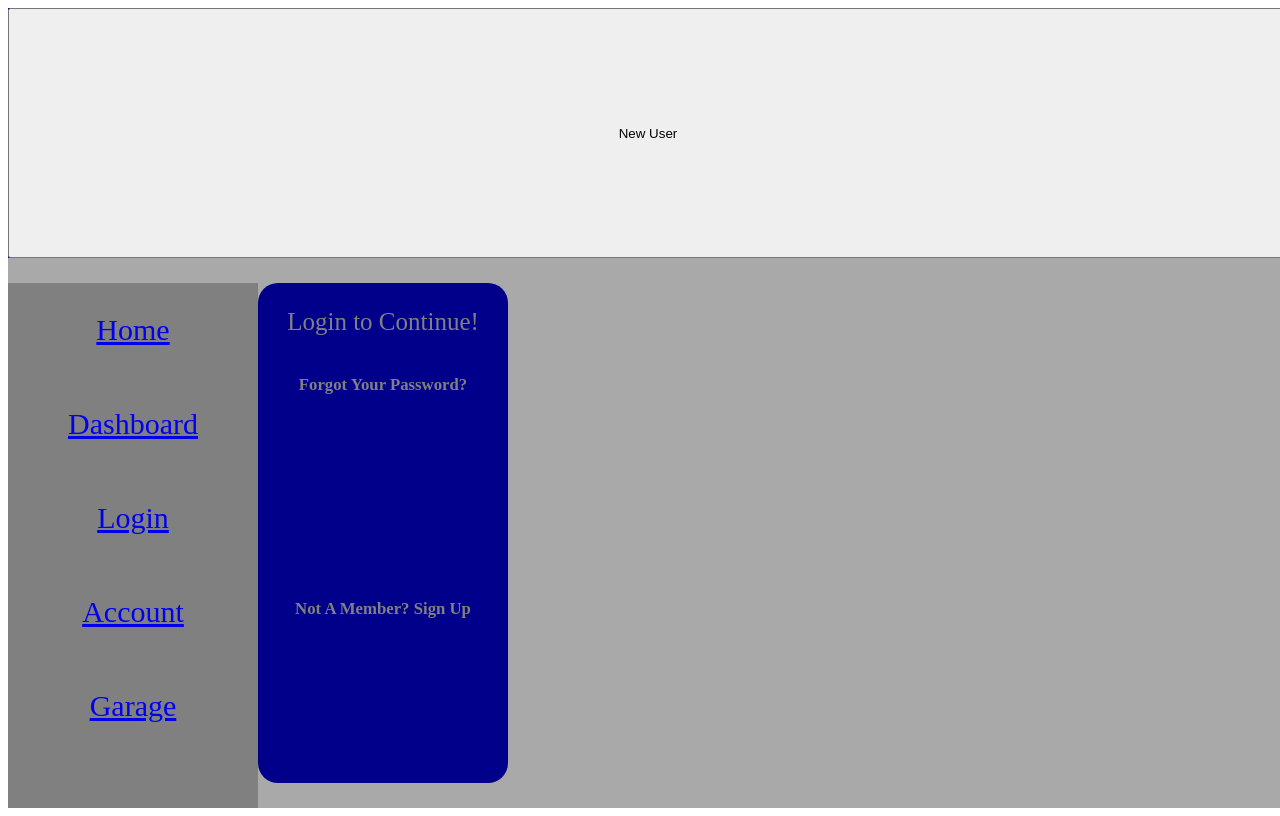
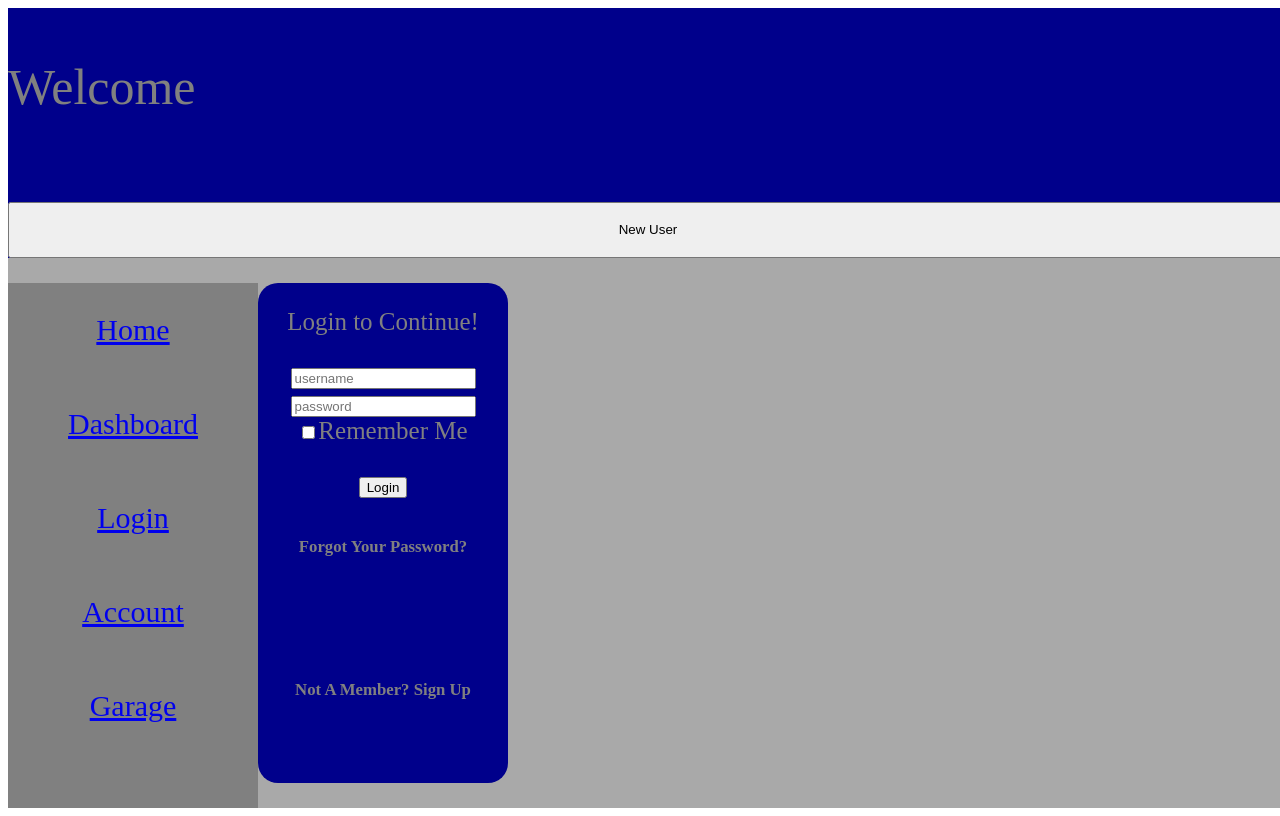
Before and after one commit to PamelaLong/digitalcrafts2, a React (Create React App) app in the folder week9/day4/form-validation-2/: page /Login in a window 1280 px wide. Built offline with nearby package versions, Linux system fonts and the light colour scheme; no server answers.

Commit message:
update without working API

```diff
--- a/week9/day4/form-validation-2/src/components/Header.js
+++ b/week9/day4/form-validation-2/src/components/Header.js
@@ -36,15 +36,17 @@ export default function Header() {
     return () => {};
     },[counter, dispatch])
 
+    /* <p>Welcome {user?.name?.first} {""} {user?.name?.last}</p> */
 
 
 
         return (
+            <div>
             <HeaderContainer>
+                <p>Welcome</p>
                 <button onClick= {()=> setCounter(counter + 1)}>New User</button>
+            </HeaderContainer>
+            </div>
 
-                {/* <p>Welcome {user?.name?.first} {""} {user?.name?.last}</p> */}
-
-            </HeaderContainer>
         );
     };
--- a/week9/day4/form-validation-2/src/components/Login.js
+++ b/week9/day4/form-validation-2/src/components/Login.js
@@ -11,11 +11,11 @@ export default function Login() {
                 <div>
                 <p>Login to Continue!</p>
 
-                {/* <div><input onChange={(e) => setLoginData({ ...loginData, [e.target.name]: e.target.value })} type="text" placeholder= "username" name="username" value={loginData?.username} /></div>
+                <div><input onChange={(e) => setLoginData({ ...loginData, [e.target.name]: e.target.value })} type="text" placeholder= "username" name="username" value={loginData?.username} /></div>
                 <div><input onChange={(e) => setLoginData({ ...loginData, [e.target.name]: e.target.value })} type="password" placeholder= "password" name="password" value={loginData?.password} /></div>
                 <div><input type="checkbox" value="lsRememberMe" id="rememberMe"></input>Remember Me</div>
 
-                    <p><button onClick={(e) =>setLoginButton({...loginButton,[e.target.button]: e.target.value })}>Login</button></p> */}
+                    <p><button>Login</button></p>
 
                 <h6>Forgot Your Password?</h6>
                 </div>
```
